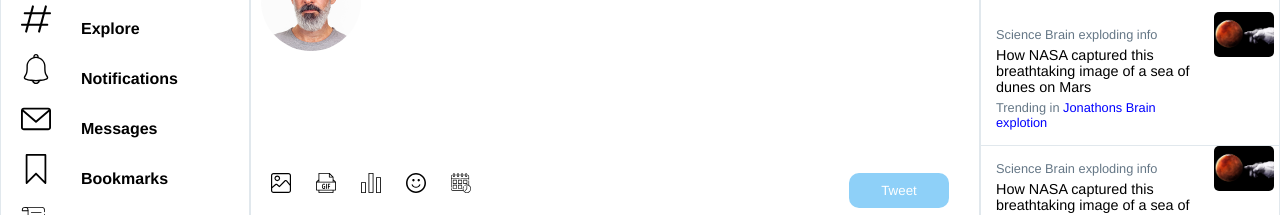
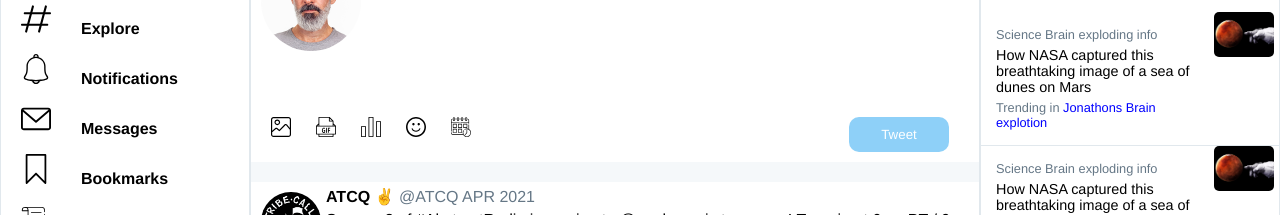
Before and after one commit to JDWilks/boolean-uk-html-twitter, a website: page index.html in a window 1280 px wide. Shown: the part 126-341 px from the top of the page. Drawn offline with Linux system fonts and the light colour scheme.

Commit message:
Think i'm done... .... i'll take what i've learnt from this one onto the next exercise - need to get a full good nights sleep !

```diff
--- a/index.html
+++ b/index.html
@@ -117,7 +117,7 @@
               <textarea
                 maxlength="280"
                 cols="40"
-                rows="6"
+                rows="4"
                 class="submissionfield"
                 placeholder="Whats Happening ?"
               ></textarea>
@@ -142,7 +142,9 @@
             <div class="space"></div>
             <button class="tweetbutton2">Tweet</button>
           </div>
+
         </div>
+
         <hr class="hr1" />
 
         <div class="middle-bttm">
@@ -212,7 +214,7 @@
                         tomorrow! Tune-in at 6pm PT / 9pm ET on Friday for the debut.<span class="hashtags"> #atcq #hiphop #phife #qtip #jarobi #ali  </span></p>
 
                         <div class="maintweetimage">
-                        <iframe width=100%  src="https://www.youtube.com/embed/O3pyCGnZzYA" title="YouTube video player" frameborder="0" allow="accelerometer; autoplay; clipboard-write; encrypted-media; gyroscope; picture-in-picture" allowfullscreen></iframe>
+                        <iframe width=100% src="https://www.youtube.com/embed/O3pyCGnZzYA" title="YouTube video player"  frameborder="0" allow="accelerometer; autoplay; clipboard-write; encrypted-media; gyroscope; picture-in-picture" allowfullscreen></iframe>
                         </div>
 
                 </div>
--- a/style.css
+++ b/style.css
@@ -265,11 +265,6 @@ p .postcontent:hover {
   background-color: #f5f8fa;
 }
 
-.postimage-middle {
-  grid-area: postimage-middle;
-  /* border-radius: 5px; */
-}
-
 .posticon {
   grid-area: posticon;
   display: grid;
@@ -298,7 +293,7 @@ p .postcontent:hover {
 }
 
 .card2 {
-  max-height: 300px;
+  max-height: 400px;
   overflow: scroll;
 }
 
```
